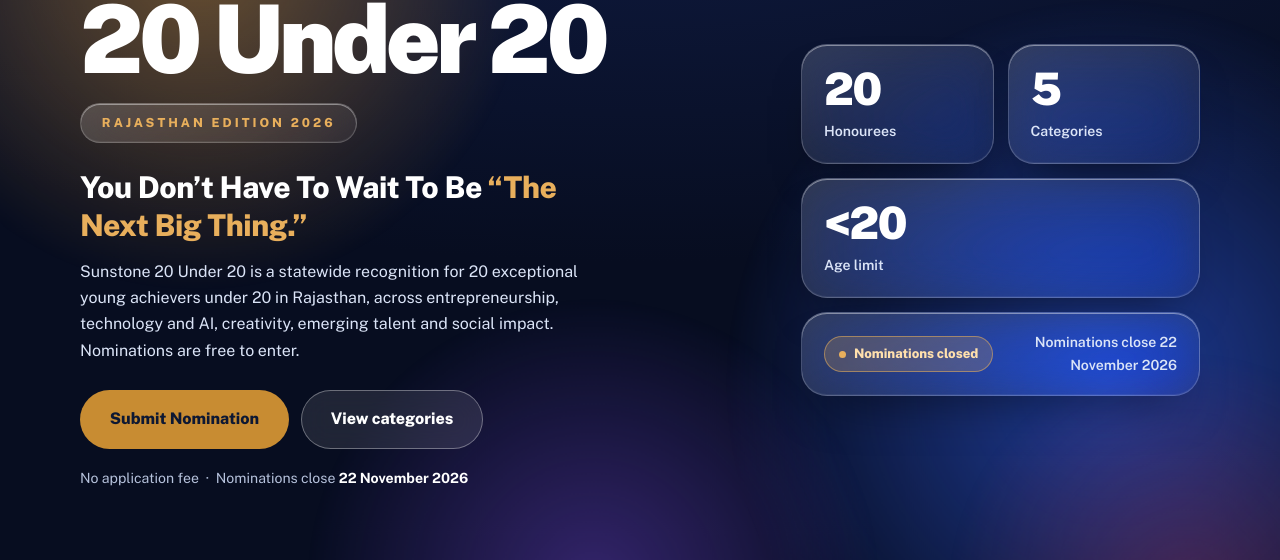
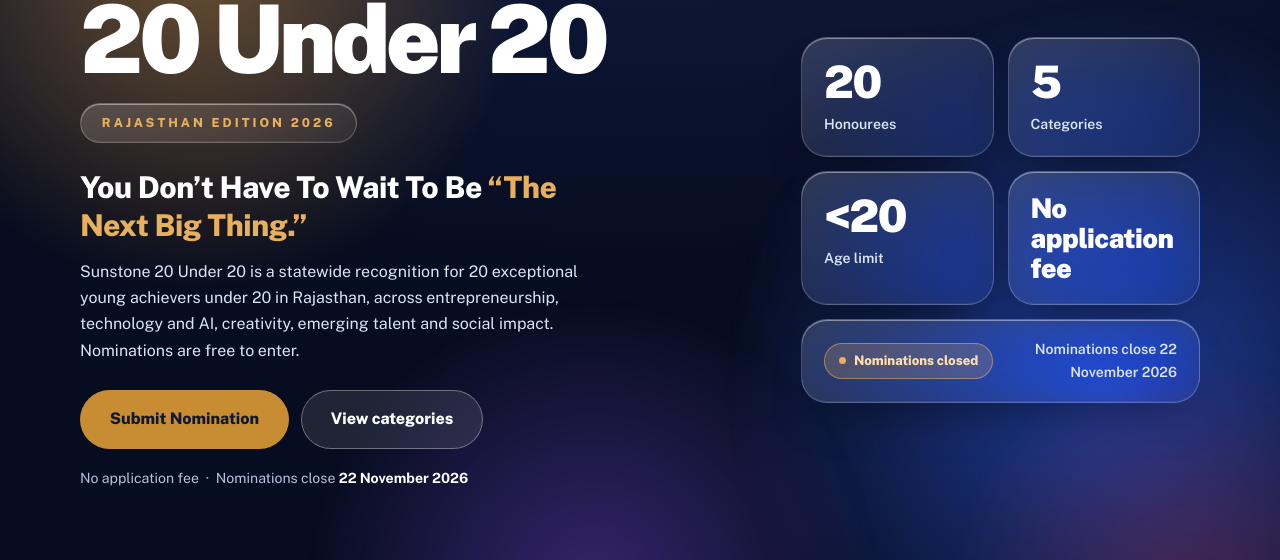
Before and after one commit to adamyasingh123456/20under20, a plain HTML site: page 20u20/index.html in a window 1280 px wide. Shown: the part 186-746 px from the top of the page. Drawn offline with nearby package versions, Linux system fonts and the light colour scheme.

Commit message:
Add 'No application fee' tile back (without 'Free')
Co-Authored-By: Claude Sonnet 5.5 <noreply@anthropic.com>

```diff
--- a/20u20/index.html
+++ b/20u20/index.html
@@ -437,7 +437,8 @@ footer .logo{height:46px}
     <aside class="tiles" aria-label="The programme at a glance">
       <div class="tile glass"><b>20</b><span>Honourees</span></div>
       <div class="tile glass"><b>5</b><span>Categories</span></div>
-      <div class="tile glass" style="grid-column:1/-1"><b>&lt;20</b><span>Age limit</span></div>
+      <div class="tile glass"><b>&lt;20</b><span>Age limit</span></div>
+      <div class="tile glass"><b style="font-size:1.7rem;line-height:1.1;letter-spacing:-.02em">No application fee</b></div>
       <div class="tile wide glass"><span class="chip" id="deadChip">Closes 22 Nov</span><span>Nominations close 22 November 2026</span></div>
     </aside>
   </div>
```
